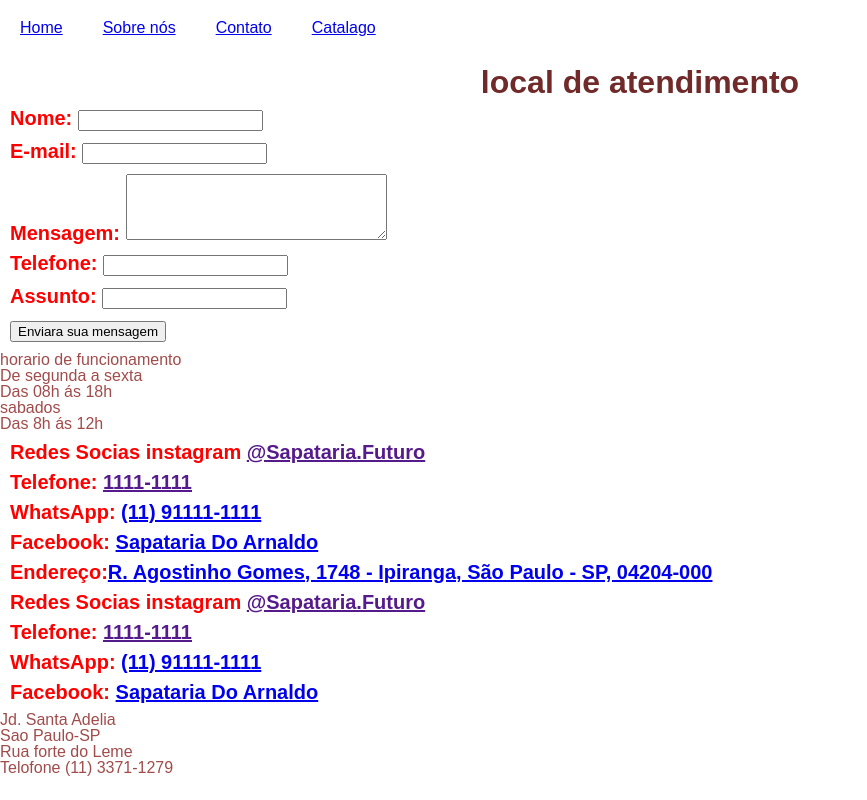
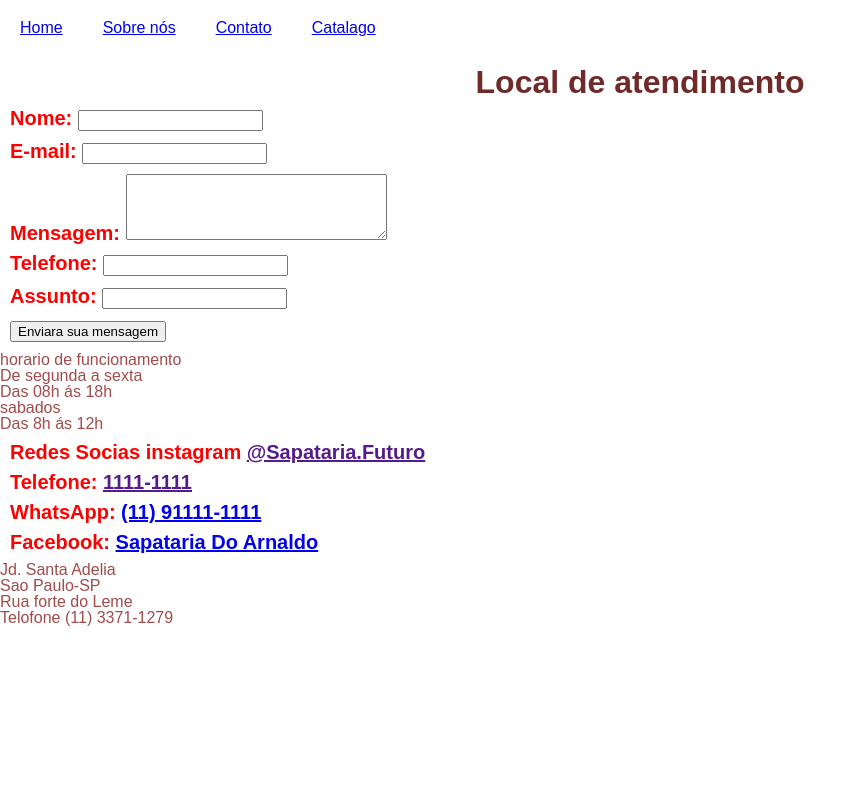
Before and after one commit to rafael-evann/Sapataria, a plain HTML site: page contato.html in a window 1280 px wide. Shown: the whole page, without its empty margins (0-867 px from the left). Drawn offline with Linux system fonts and the light colour scheme; a web font is replaced by a local one.

Commit message:
atualizando css

```diff
--- a/contato.html
+++ b/contato.html
@@ -23,7 +23,7 @@
     </nav>
       <ul>
         <section>
-        <h1 class="titulo">local de atendimento</h1>
+        <h1 class="titulo">Local de atendimento</h1>
           <form action="/pagina-processa-dados-do-form" method="post">
           <div class="caixasobre">
               <label for="name">Nome:</label>
@@ -63,22 +63,15 @@
               <h3 class="caixasobre">Telefone: <a href="">1111-1111</a></h3>
               <h3 class="caixasobre">WhatsApp: <a href="https://www.whatsapp.com/?lang=pt_br">(11) 91111-1111</a></h3>
               <h3 class="caixasobre">Facebook: <a href="https://www.facebook.com/campaign/landing.php?&campaign_id=1661784632&extra_1=s%7Cc%7C320269324047%7Ce%7Cfacebook%7C&placement=&creative=320269324047&keyword=facebook&partner_id=googlesem&extra_2=campaignid%3D1661784632%26adgroupid%3D63686352403%26matchtype%3De%26network%3Dg%26source%3Dnotmobile%26search_or_content%3Ds%26device%3Dc%26devicemodel%3D%26adposition%3D%26target%3D%26targetid%3Dkwd-541132862%26loc_physical_ms%3D1001773%26loc_interest_ms%3D%26feeditemid%3D%26param1%3D%26param2%3D&gclid=EAIaIQobChMIwf3QlcLt_QIVSeZcCh3gwgLPEAAYASAAEgI8APD_BwE">Sapataria Do Arnaldo</a></h3>
-
-          </div>
+            </div>
         </aside>
       </form>
-
-        <h3 class="caixasobre">Endereço:<a href="https://www.google.com/maps/dir/-23.5849445,-46.6029906/Sapataria+do+Futuro+-+Ipiranga+-+R.+Agostinho+Gomes,+1748+-+Ipiranga,+S%C3%A3o+Paulo+-+SP,+04204-000/@-23.5853893,-46.6058611,17z/data=!3m1!4b1!4m9!4m8!1m1!4e1!1m5!1m1!1s0x94ce5b06edc5722b:0x7e883c5083cfd0d5!2m2!1d-46.6043542!2d-23.5858342">R. Agostinho Gomes, 1748 - Ipiranga, São Paulo - SP, 04204-000</a></h3>
-        <h3 class="caixasobre">Redes Socias instagram <a href="">@Sapataria.Futuro</a></h3>
-        <h3 class="caixasobre">Telefone: <a href="">1111-1111</a></h3>
-        <h3 class="caixasobre">WhatsApp: <a href="https://www.whatsapp.com/?lang=pt_br">(11) 91111-1111</a></h3>
-        <h3 class="caixasobre">Facebook: <a href="https://www.facebook.com/campaign/landing.php?&campaign_id=1661784632&extra_1=s%7Cc%7C320269324047%7Ce%7Cfacebook%7C&placement=&creative=320269324047&keyword=facebook&partner_id=googlesem&extra_2=campaignid%3D1661784632%26adgroupid%3D63686352403%26matchtype%3De%26network%3Dg%26source%3Dnotmobile%26search_or_content%3Ds%26device%3Dc%26devicemodel%3D%26adposition%3D%26target%3D%26targetid%3Dkwd-541132862%26loc_physical_ms%3D1001773%26loc_interest_ms%3D%26feeditemid%3D%26param1%3D%26param2%3D&gclid=EAIaIQobChMIwf3QlcLt_QIVSeZcCh3gwgLPEAAYASAAEgI8APD_BwE">Sapataria Do Arnaldo</a></h3>
-        <address>
+        <footer>
           <p>Jd. Santa Adelia</p>
           <p>Sao Paulo-SP</p>
           <p>Rua forte do Leme</p>
           <p>Telofone (11) 3371-1279</p>
-       </address>
+        </footer>
   </body>
 
 </html>
--- a/css/style.css
+++ b/css/style.css
@@ -53,3 +53,16 @@
   font-weight: 700;
   color: rgb(255, 0, 0);
 }
+@media screen {
+  .menu-de-navegação,.titulo,.subtitulo,main and (max-width: 600px){
+    width: 100%;
+  }
+  .titulo{
+    margin:10px 0;
+  }
+
+@media screen and (max-width: 380px) {
+  .menu-de-navegação ul li{
+    padding: 10px;
+  }
+}
```
Also changed, not shown: Catalago.html (+1 -1 lines), index.html (+0 -2 lines).
